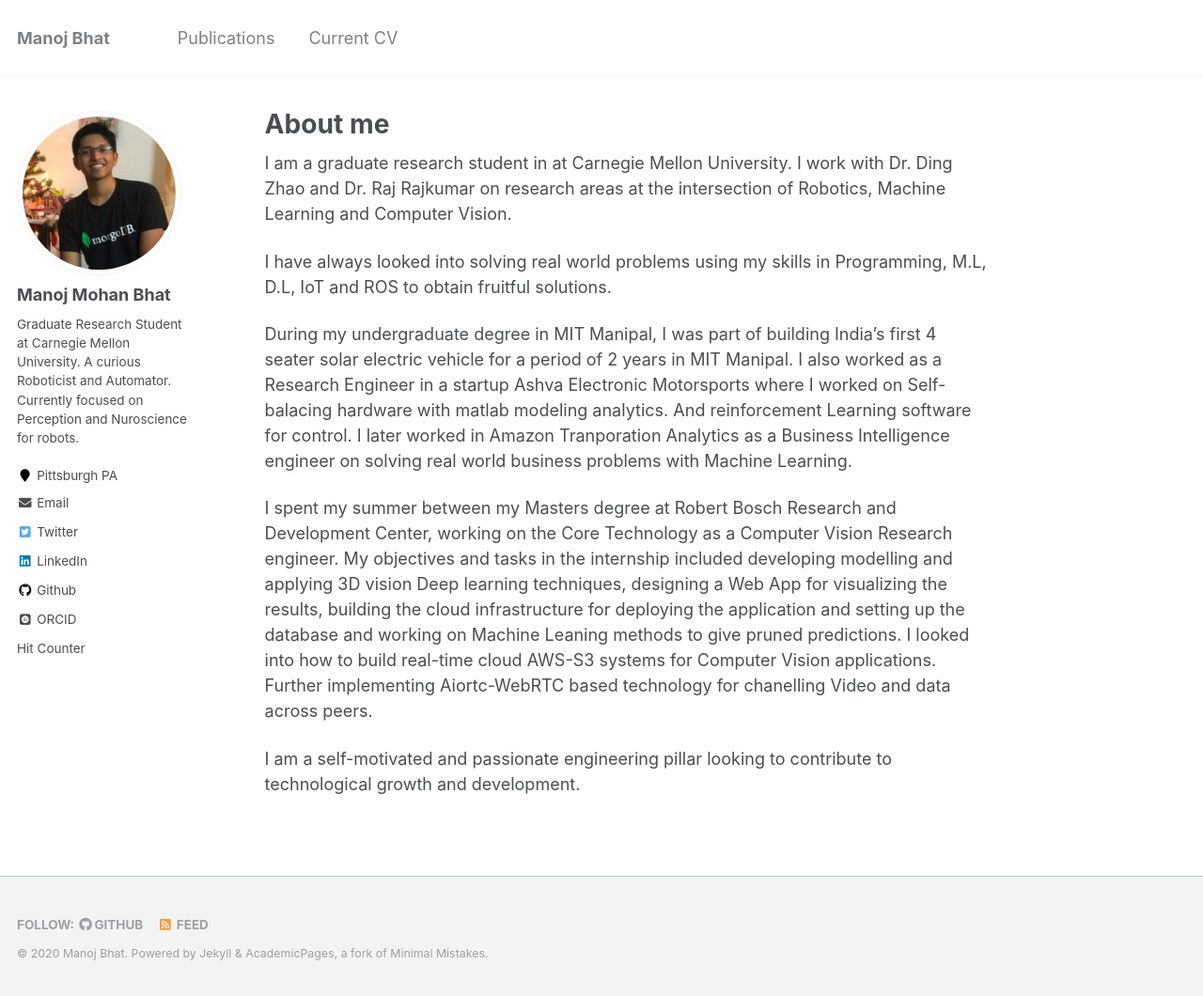
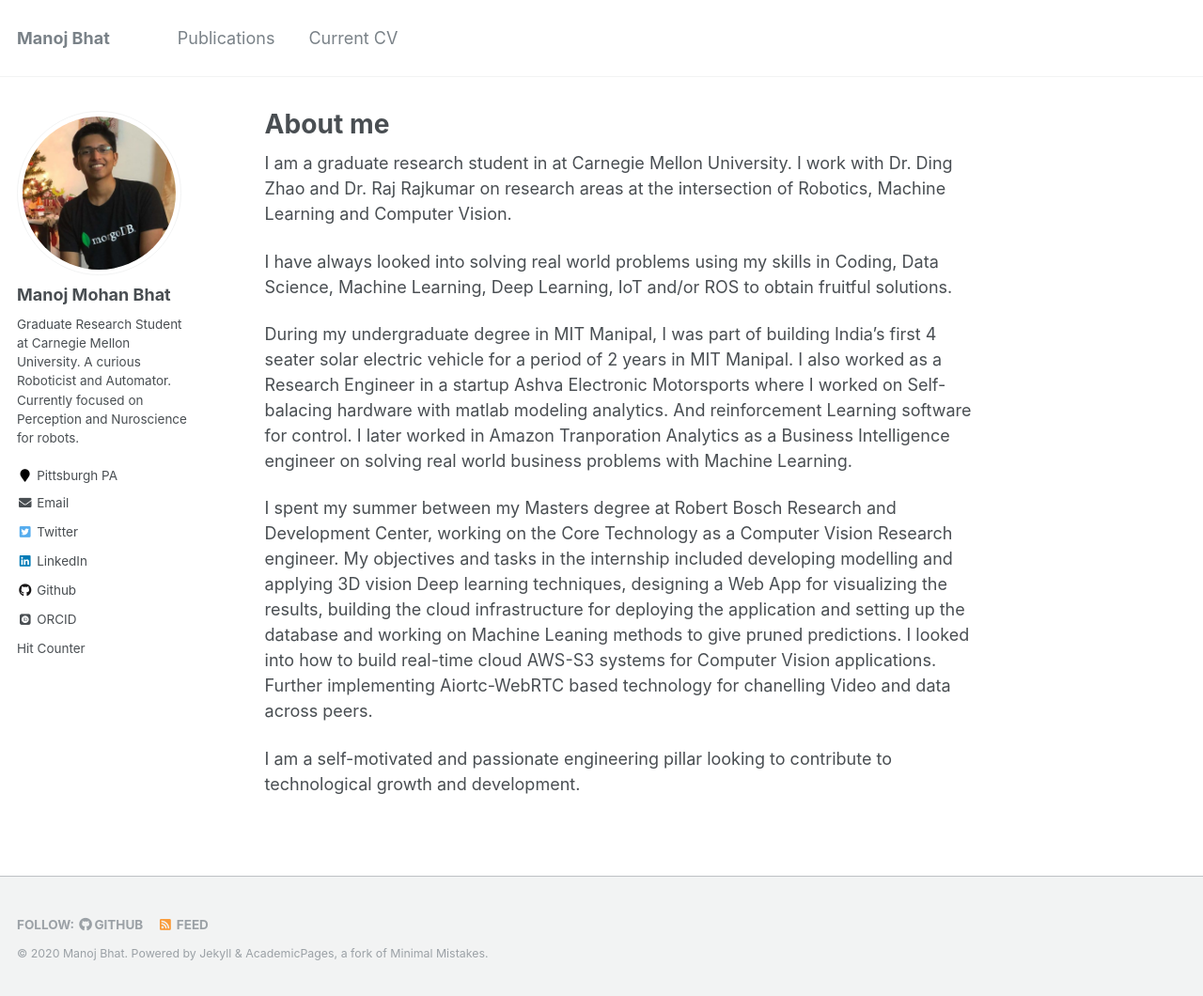
Before and after one commit to Manojbhat09/manojbhat09.github.io_old, a Jekyll site: the page built from _pages/about.md, in a window 1280 px wide and 1060 px high. Shown: the whole window at 94% size. Built offline with Jekyll 4.4.1, drawn with Linux system fonts in a browser that asks for light colours; some web fonts are replaced.

Commit message:
Update about.md

```diff
--- a/_pages/about.md
+++ b/_pages/about.md
@@ -10,7 +10,7 @@ redirect_from:
 
 I am a graduate research student in at Carnegie Mellon University. I work with Dr. Ding Zhao and Dr. Raj Rajkumar on research areas at the intersection of Robotics, Machine Learning and Computer Vision.
 
-I have always looked into solving real world problems using my skills in Programming, M.L, D.L, IoT and ROS to obtain fruitful solutions.
+I have always looked into solving real world problems using my skills in Coding, Data Science, Machine Learning, Deep Learning, IoT and/or ROS to obtain fruitful solutions.
 
 During my undergraduate degree in MIT Manipal, I was part of building India's first 4 seater solar electric vehicle for a period of 2 years in MIT Manipal.
 I also worked as a Research Engineer in a startup Ashva Electronic Motorsports where I worked on Self-balacing hardware with matlab modeling analytics. And reinforcement Learning software for control.
```
